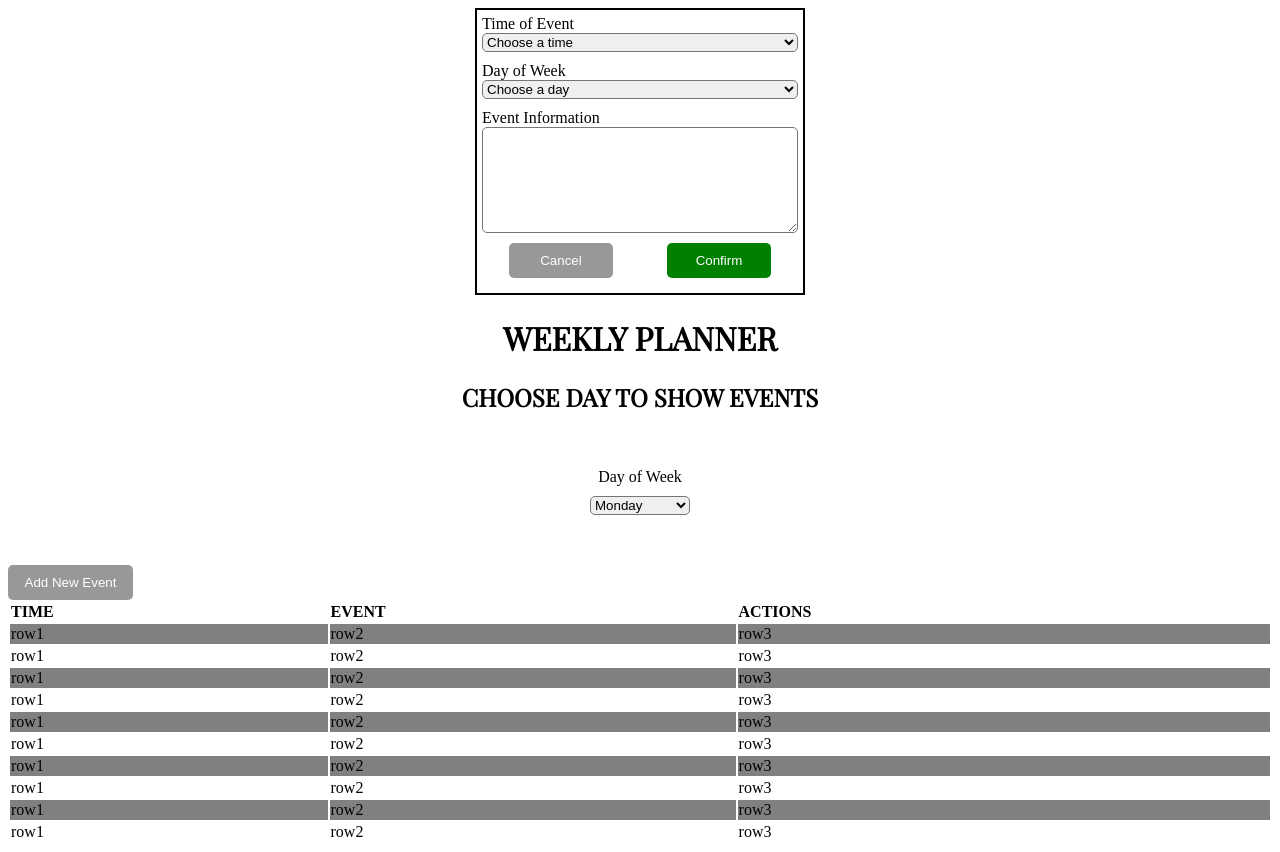
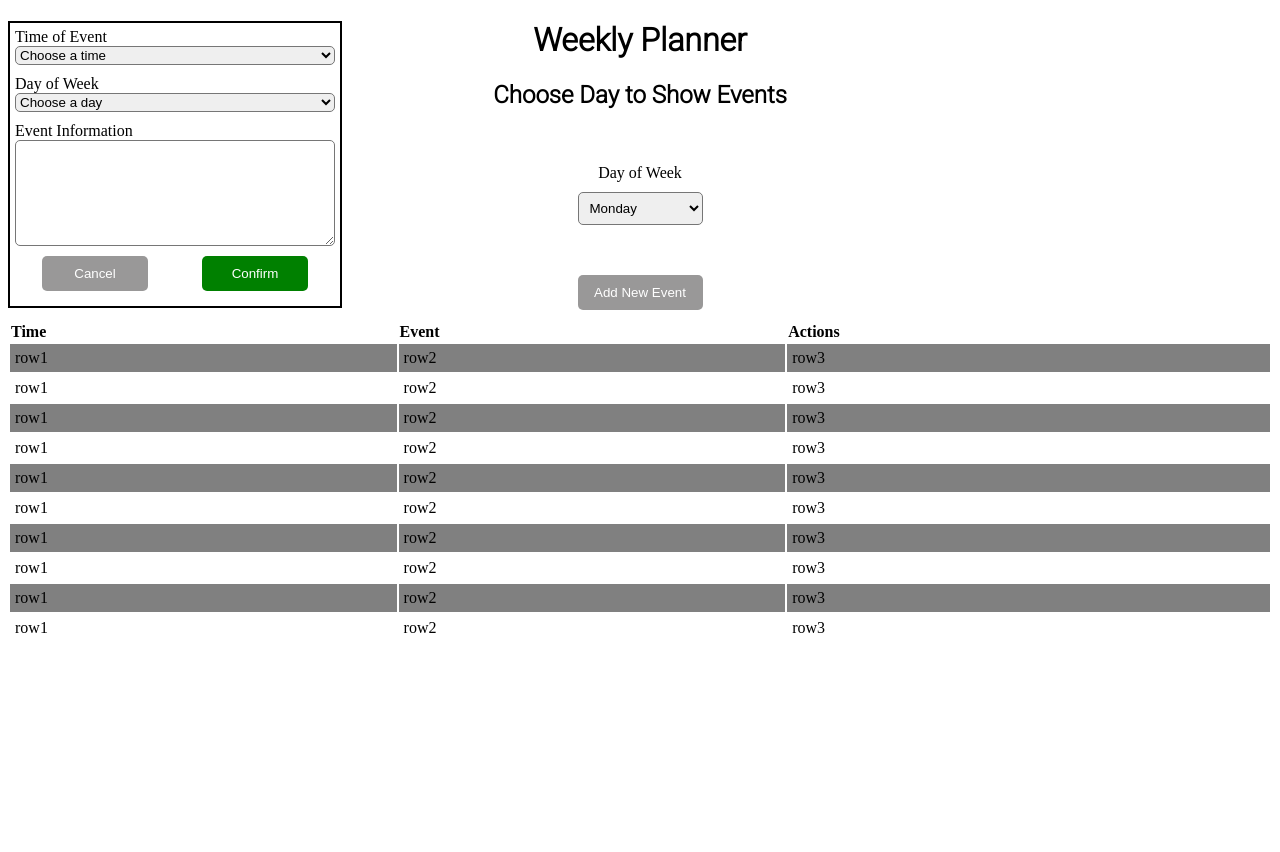
Before and after one commit to danhahn17/week-planner, a plain HTML site: page index.html in a window 1280 px wide. After the commit the page ends 800 px from the top, so only its background shows below. Drawn offline with nearby package versions, Linux system fonts and the light colour scheme.

Commit message:
dan - fixed html and css - working on modal

```diff
--- a/index.html
+++ b/index.html
@@ -32,9 +32,7 @@
       <textarea class=""></textarea>
 
       <div class="flex-container">
-        <button class="button-styling padding-fixed">
-          Cancel
-        </button>
+        <button class="button-styling padding-fixed">Cancel</button>
         <button class="button-styling padding-fixed btn-success">
           Confirm
         </button>
@@ -42,8 +40,8 @@
     </div>
 
     <div>
-      <h1 class="text-cap center">weekly planner</h1>
-      <h2 class="text-cap center">choose day to show events</h2>
+      <h1 class="text-cap center">Weekly Planner</h1>
+      <h2 class="text-cap center">Choose Day to Show Events</h2>
 
       <!-- Day of the week option's and section's selection's-->
       <label for="select" class="center spacing">Day of Week</label>
--- a/styles.css
+++ b/styles.css
@@ -1,18 +1,14 @@
-.text-cap {
-  text-transform: uppercase;
-}
-
 /* flex the whole body to center the page content's */
 .flex-container {
   display: flex;
   flex-direction: row;
   align-items: center;
-  justify-content:space-around
+  justify-content: space-around;
 }
 
 h1,
 h2 {
-  font-family: 'Playfair Display', serif;
+  font-family: Roboto, sans-serif;
 }
 
 .center {
@@ -28,25 +24,30 @@ h2 {
 table {
   text-align: left;
   width: 100%;
-  margin:20
+  margin: 20;
 }
 
 table tr:nth-child(odd) {
   background: grey;
 }
 
-th{background-color:#fff}
+th {
+  background-color: #fff;
+}
 
 .option-size {
   display: flex;
   justify-content: center;
-  width: 100px;
+  width: 125px;
   margin: 0 auto;
+  padding: 7px;
 }
 
-/* .table-styling {
-  border: solid 1px;
-} */
+.button-center {
+  display: flex;
+  justify-content: center;
+  padding-bottom: 10px;
+}
 
 .button-spacing {
   margin-top: 50px;
@@ -59,57 +60,51 @@ th{background-color:#fff}
   background-color: rgb(153, 152, 152);
   border: 0;
   border-radius: 5px;
-
 }
-
-/* table td:nth-child(even) {
-  background:red;
-  border: 1px solid black;
-  border-collapse: collapse;
-} */
-
-
 
 /* MODAL Creation */
 
-.modal_full{
-  display:flex;
+.modal_full {
+  display: flex;
   flex-direction: column;
-  width:25%;
-  border:#000 solid 2px;
+  position: absolute;
+  width: 25%;
+  border: #000 solid 2px;
   justify-content: flex-start;
-  padding:5px;
-  margin:auto;
+  padding: 5px;
+  margin: auto;
 }
 
-.modal_full label{
-  text-align:left;
+td {
+  padding: 5px;
+}
+
+.modal_full label {
+  text-align: left;
 }
 
 /* targeting the modal's input's */
 
-select{
-  border-radius:5px;
-  margin-bottom:10px;
+select {
+  border-radius: 5px;
+  margin-bottom: 10px;
 }
 
-
-.modal_full textarea{border-radius: 5px; height:100px}
-
-
-
+.modal_full textarea {
+  border-radius: 5px;
+  height: 100px;
+}
 
 /* btn's */
 
-
-.modal_full button.padding-fixed{
-  width:33%;
+.modal_full button.padding-fixed {
+  width: 33%;
   justify-content: space-evenly;
-  text-align:center;
-  margin:10px
+  text-align: center;
+  margin: 10px;
 }
 
-.btn-success{
-  background:green;
-  color:#fff
+.btn-success {
+  background: green;
+  color: #fff;
 }
```
